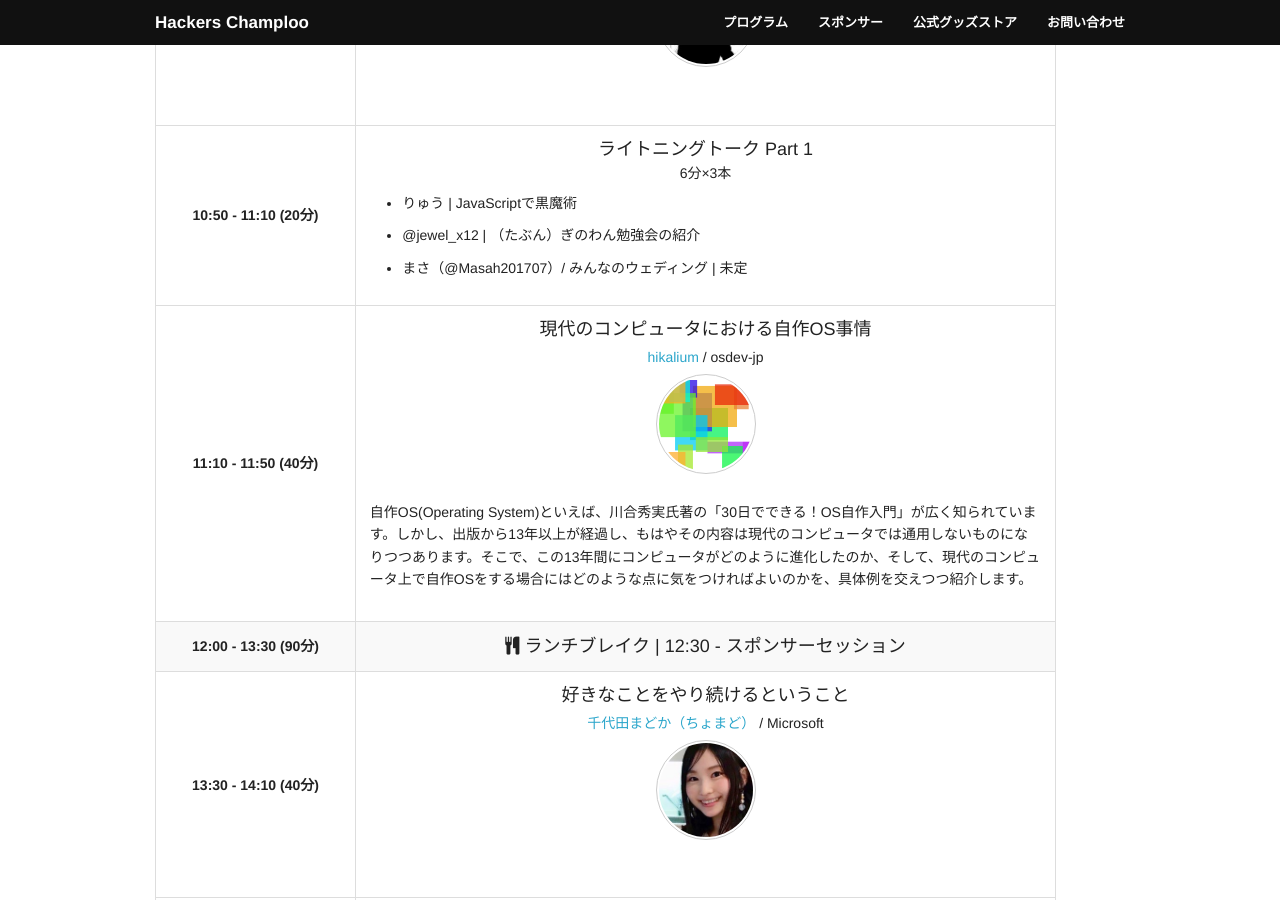
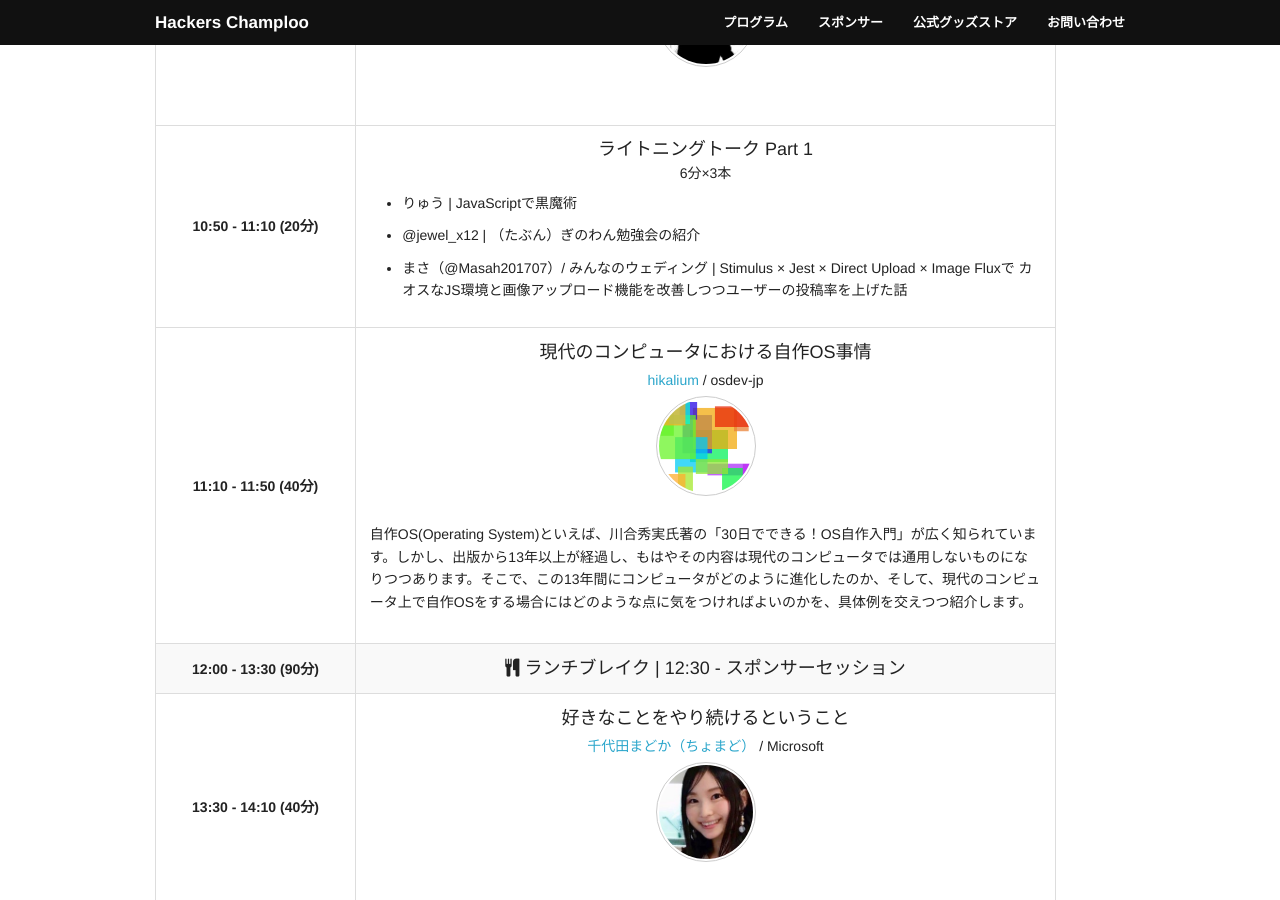
Before and after one commit to hackers-champloo/hackers-champloo.github.io, a Jekyll site: the page built from 2019/program.md, in a window 1280 px wide and 900 px high, scrolled down 742 px. Built offline with Jekyll 4.4.1, drawn with Linux system fonts in a browser that asks for light colours; nearby versions of some CDN libraries; a script that is not in the unit is left out.

Commit message:
まささんのLTタイトル更新

```diff
--- a/2019/program.md
+++ b/2019/program.md
@@ -64,7 +64,7 @@ description: 2019年6月29日（土曜日） 9時半開場 琉球大学法文学
             <ul>
               <li>りゅう | JavaScriptで黒魔術</li>
               <li>@jewel_x12 | （たぶん）ぎのわん勉強会の紹介</li>
-              <li>まさ（@Masah201707）/ みんなのウェディング | 未定</li>
+              <li>まさ（@Masah201707）/ みんなのウェディング | Stimulus × Jest × Direct Upload × Image Fluxで カオスなJS環境と画像アップロード機能を改善しつつユーザーの投稿率を上げた話</li>
             </ul>
         </td>
       </tr>
```
